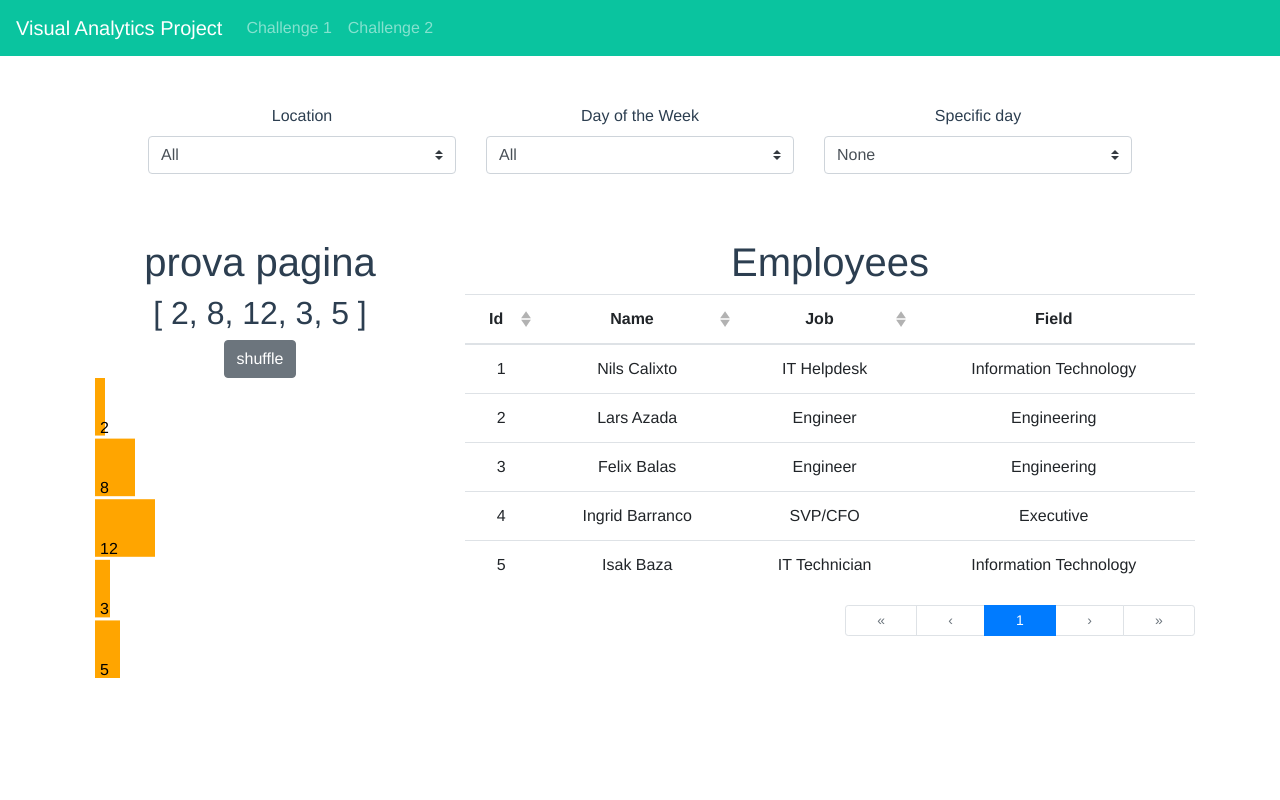
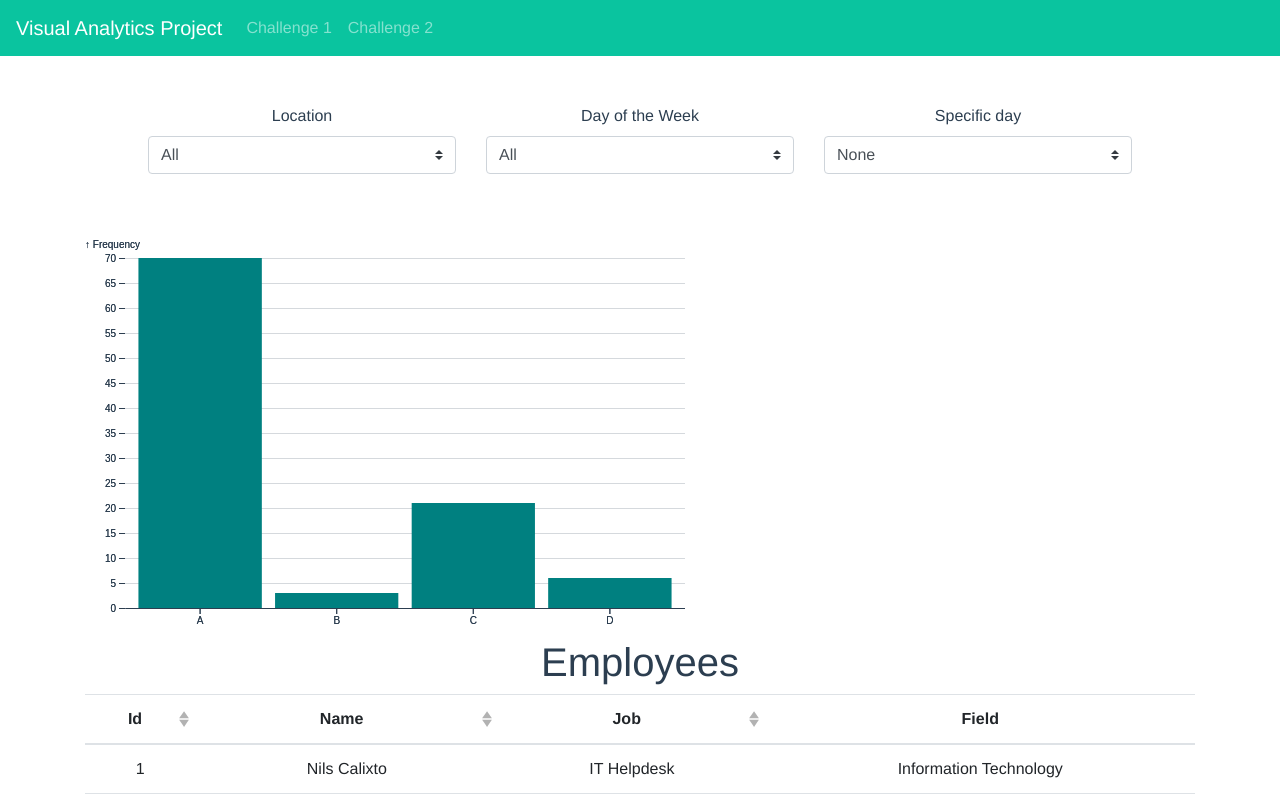
Before and after one commit to agnesesim/vast-challenge-21, a Vue app: page / in a window 1280 px wide. Shown: the top 800 px of the page. Built offline with nearby package versions, Linux system fonts and the light colour scheme.

Commit message:
barchart d3 working

```diff
--- /dev/null
+++ b/src/components/BarChartD3.vue
@@ -0,0 +1,126 @@
+<template>
+    <div>
+        <svg id='viz' width='600' height='400'></svg>
+        <div id="bardiv"></div>
+    </div>
+</template>
+
+<script>
+    const d3 = require('d3');
+
+    function BarChart(data, {
+        x = (d, i) => i, // given d in data, returns the (ordinal) x-value
+        y = d => d, // given d in data, returns the (quantitative) y-value
+        title, // given d in data, returns the title text
+        marginTop = 20, // the top margin, in pixels
+        marginRight = 0, // the right margin, in pixels
+        marginBottom = 30, // the bottom margin, in pixels
+        marginLeft = 40, // the left margin, in pixels
+        width = 640, // the outer width of the chart, in pixels
+        height = 400, // the outer height of the chart, in pixels
+        xDomain, // an array of (ordinal) x-values
+        xRange = [marginLeft, width - marginRight], // [left, right]
+        yType = d3.scaleLinear, // y-scale type
+        yDomain, // [ymin, ymax]
+        yRange = [height - marginBottom, marginTop], // [bottom, top]
+        xPadding = 0.1, // amount of x-range to reserve to separate bars
+        yFormat, // a format specifier string for the y-axis
+        yLabel, // a label for the y-axis
+        color = "currentColor" // bar fill color
+        } = {}) {
+        // Compute values.
+        const X = d3.map(data, x);
+        const Y = d3.map(data, y);
+
+        // Compute default domains, and unique the x-domain.
+        if (xDomain === undefined) xDomain = X;
+        if (yDomain === undefined) yDomain = [0, d3.max(Y)];
+        xDomain = new d3.InternSet(xDomain);
+
+        // Omit any data not present in the x-domain.
+        const I = d3.range(X.length).filter(i => xDomain.has(X[i]));
+
+        // Construct scales, axes, and formats.
+        const xScale = d3.scaleBand(xDomain, xRange).padding(xPadding);
+        const yScale = yType(yDomain, yRange);
+        const xAxis = d3.axisBottom(xScale).tickSizeOuter(0);
+        const yAxis = d3.axisLeft(yScale).ticks(height / 40, yFormat);
+
+        // Compute titles.
+        if (title === undefined) {
+            const formatValue = yScale.tickFormat(100, yFormat);
+            title = i => `${X[i]}\n${formatValue(Y[i])}`;
+        } else {
+            const O = d3.map(data, d => d);
+            const T = title;
+            title = i => T(O[i], i, data);
+        }
+
+        // const svg = d3.create("svg")
+        //     .attr("width", width)
+        //     .attr("height", height)
+        //     .attr("viewBox", [0, 0, width, height])
+        //     .attr("style", "max-width: 100%; height: auto; height: intrinsic;");
+
+        const svg = d3.select("#viz");
+
+        svg.append("g")
+            .attr("transform", `translate(${marginLeft},0)`)
+            .call(yAxis)
+            .call(g => g.select(".domain").remove())
+            .call(g => g.selectAll(".tick line").clone()
+                .attr("x2", width - marginLeft - marginRight)
+                .attr("stroke-opacity", 0.1))
+            .call(g => g.append("text")
+                .attr("x", -marginLeft)
+                .attr("y", 10)
+                .attr("fill", "currentColor")
+                .attr("text-anchor", "start")
+                .text(yLabel));
+
+        const bar = svg.append("g")
+            .attr("fill", color)
+            .selectAll("rect")
+            .data(I)
+            .join("rect")
+            .attr("x", i => xScale(X[i]))
+            .attr("y", i => yScale(Y[i]))
+            .attr("height", i => yScale(0) - yScale(Y[i]))
+            .attr("width", xScale.bandwidth());
+
+        if (title) bar.append("title")
+            .text(title);
+
+        svg.append("g")
+            .attr("transform", `translate(0,${height - marginBottom})`)
+            .call(xAxis);
+
+        return svg.node();
+    }
+
+    export default {
+        name: "BarChartD3",
+        props:{
+            data_source: Array,
+            options: Object,
+        },
+        data: function(){
+            return {
+                chart: BarChart(this.data_source, this.options)
+            }
+        },
+        mounted(){
+          this.refreshPlot();
+        },
+        methods:{
+          refreshPlot: function(){
+            this.chart = BarChart(this.data_source, this.options )
+          }
+        },
+        watch:{
+           data_source: function(){
+               this.refreshPlot();
+           }
+        }
+    }
+</script>
--- a/src/components/HomePage.vue
+++ b/src/components/HomePage.vue
@@ -30,13 +30,15 @@
     </b-col>
   </b-row>
   <b-row>
-    <b-col col lg="4" sm="12">
-      <h1>prova pagina</h1>
-      <h2>{{numbers}}</h2>
-      <b-button @click="shuffleNumbers()">shuffle</b-button>
-      <BarChartVisualizer :numbers="numbers"></BarChartVisualizer>
+    <b-col sm="12" md="6">
+      <BarChartD3 :data_source="numbers" :options="opts"></BarChartD3>
     </b-col>
-    <b-col col lg="8" sm="12">
+    <b-col sm="12" md="6">
+      <BarChartD3 :data_source="numbers" :options="opts"></BarChartD3>
+    </b-col>
+  </b-row>
+  <b-row>
+    <b-col col lg="12" sm="12">
       <TableEmployees></TableEmployees>
     </b-col>
   </b-row>
@@ -45,7 +47,7 @@
 
 
 <script>
-  import BarChartVisualizer from "@/components/BarChartVisualizer";
+  import BarChartD3 from "@/components/BarChartD3";
   import TableEmployees from "@/components/TableEmployees.vue";
   const d3 = require('d3');
 
@@ -53,12 +55,26 @@
 export default {
   name: 'HomePage',
   components:{
-    BarChartVisualizer,
-    TableEmployees
+    BarChartD3,
+    TableEmployees,
   },
   data: function(){
     return{
-      numbers:[2,8,12,3,5],
+      numbers:[
+        {letter: 'A', frequency: 70},
+        {letter: 'B', frequency: 3},
+        {letter: 'C', frequency: 21},
+        {letter: 'D', frequency: 6},
+      ],
+      opts: {
+                x: d => d.letter,
+                y: d => d.frequency,
+                yLabel: "↑ Frequency",
+                xLabel: "Letter",
+                width: 600,
+                height: 400,
+                color: "teal"
+            },
       selectedLoc: 0,
       locations:[],
       selectedDayWeek: 0,
@@ -104,11 +120,11 @@
         });
   },
   methods: {
-    shuffleNumbers: function(){
-      this.numbers = d3
-      .range(Math.round(Math.random()*20))
-      .map(()=> Math.round(Math.random()*100))
-    }
+    // shuffleNumbers: function(){
+    //   this.numbers = d3
+    //   .range(Math.round(Math.random()*20))
+    //   .map(()=> Math.round(Math.random()*100))
+    // }
   },
 }
 </script>
```
